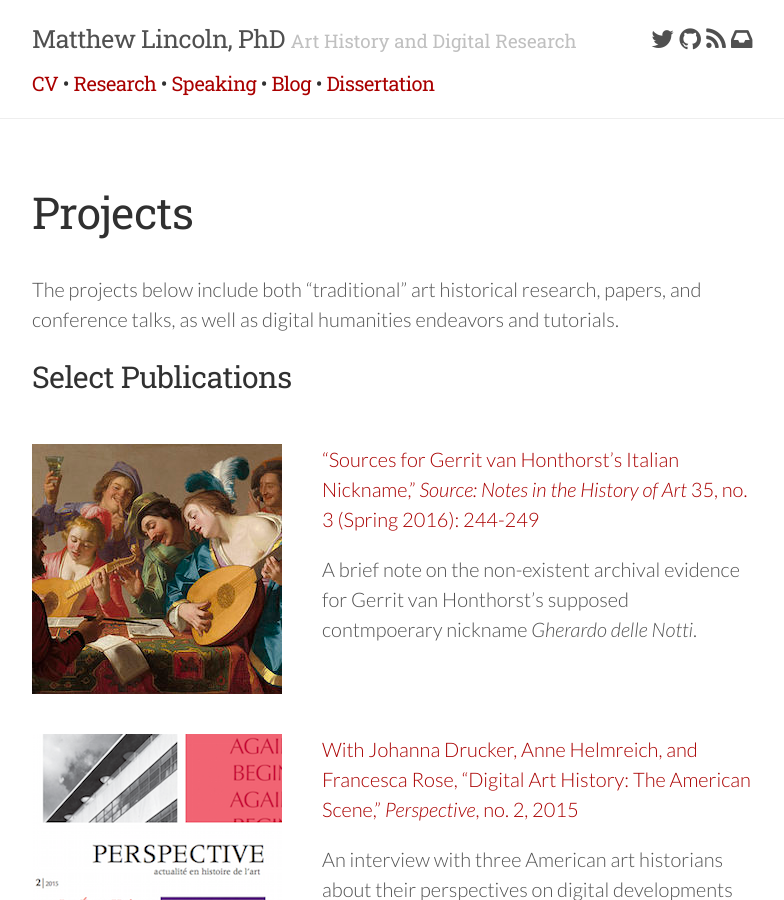
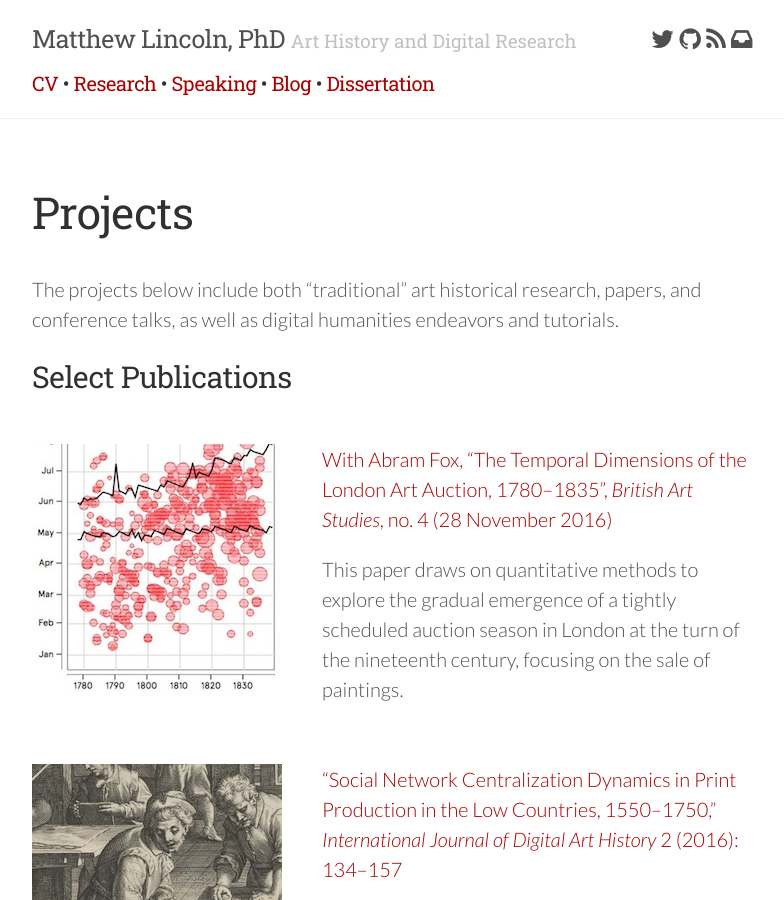
Before and after one commit to mdlincoln/mdlincoln.github.io, a Jekyll site: the page built from projects/index.markdown, in a window 1280 px wide and 900 px high. Shown: the whole window, without its empty margins (248-1032 px from the left). Built offline with Jekyll 4.4.1, drawn with Linux system fonts in a browser that asks for light colours; nearby versions of some CDN libraries; a script that is not in the unit is left out; some of the changed text lies outside the part shown.

Commit message:
add recent articles to projects page

```diff
--- a/_data/projects.yaml
+++ b/_data/projects.yaml
@@ -1,4 +1,12 @@
 articles:
+  - title: 'With Abram Fox, "The Temporal Dimensions of the London Art Auction, 1780--1835", _British Art Studies_, no. 4 (28 November 2016)'
+    url: /2016/11/28/temporal-dimensions.html
+    snippet: This paper draws on quantitative methods to explore the gradual emergence of a tightly scheduled auction season in London at the turn of the nineteenth century, focusing on the sale of paintings.
+    avatar: /assets/images-display/london_auction_avatar.jpg
+  - title: '"Social Network Centralization Dynamics in Print Production in the Low Countries, 1550--1750," _International Journal of Digital Art History_ 2 (2016): 134--157'
+    url: /2016/10/18/print-production-networks-in-digital-art-history.html
+    snippet: Examining how network centralization impacted the production of Dutch and Flemish prints in the Golden Age.
+    avatar: /assets/images-display/print_centralization_avatar.jpg
   - title: '"Sources for Gerrit van Honthorst''s Italian Nickname," _Source: Notes in the History of Art_ 35, no. 3 (Spring 2016): 244-249'
     url: /2016/05/10/digital-art-history-and-honthorsts-nickname.html
     snippet: "A brief note on the non-existent archival evidence for Gerrit van Honthorst's supposed contmpoerary nickname _Gherardo delle Notti_."
```
Also changed, not shown: assets/images-display/london_auction_avatar.jpg (added), assets/images-display/print_centralization_avatar.jpg (added).
